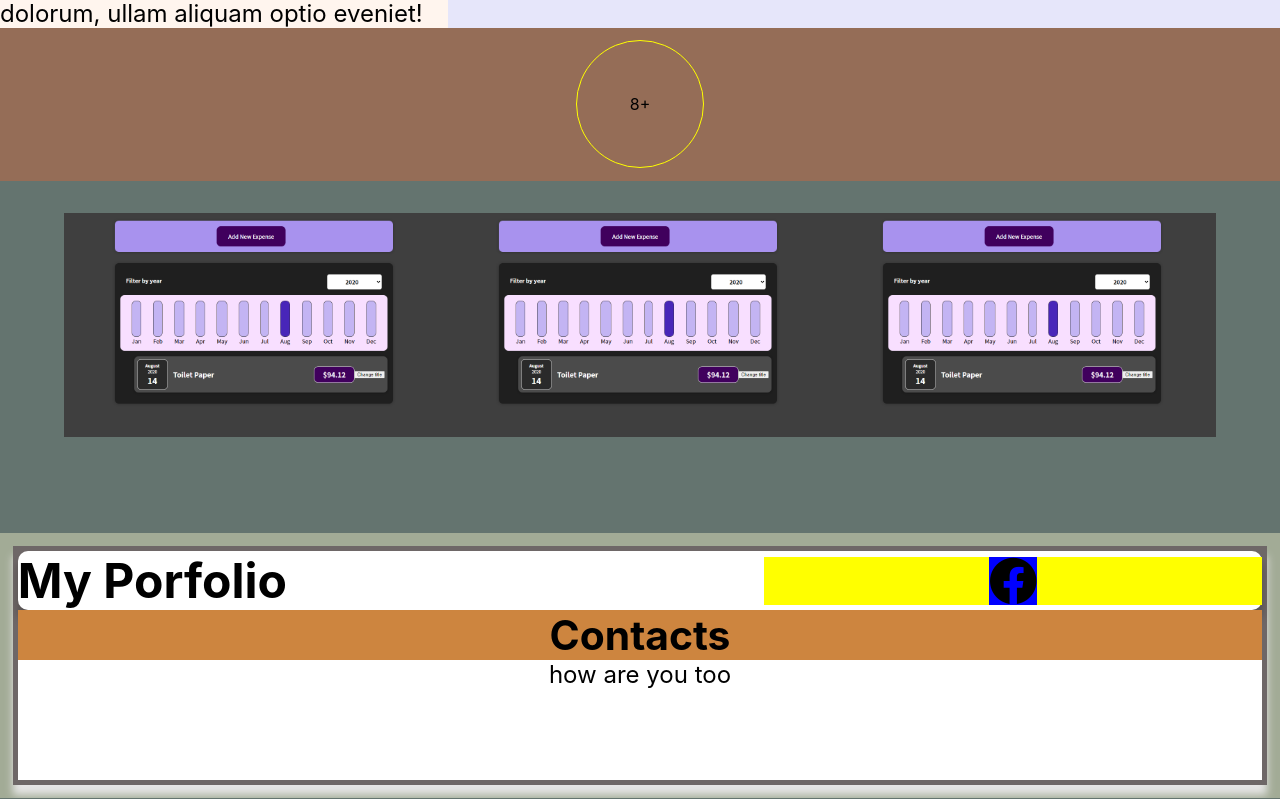
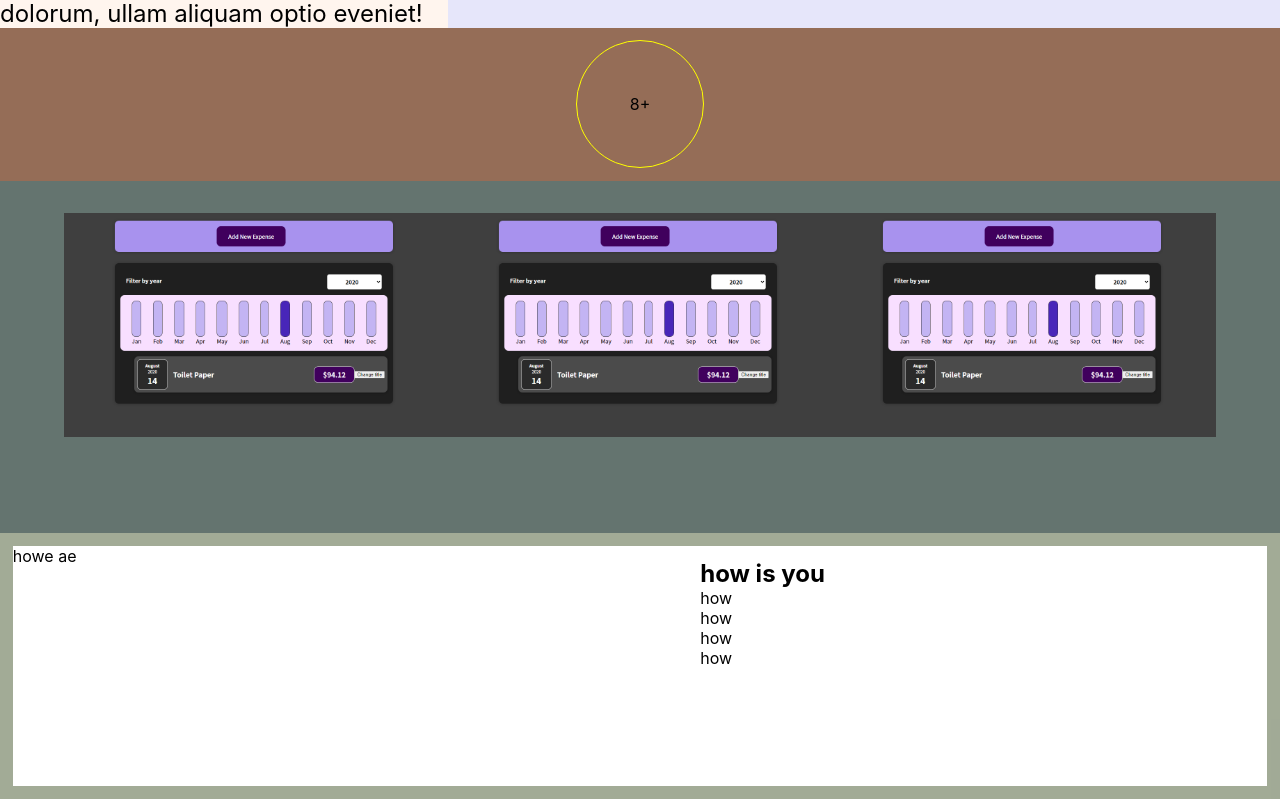
Before and after one commit to sodmod/My-Portfolio, a React (Create React App) app: page / in a window 1280 px wide. Shown: the part 1314-2113 px from the top of the page. Built offline with nearby package versions, Linux system fonts and the light colour scheme.

Commit message:
almost done with footer

```diff
--- a/src/components/Footer/Footer.jsx
+++ b/src/components/Footer/Footer.jsx
@@ -1,28 +1,26 @@
 import React from "react";
 import styles from "./Footer.module.css";
+
+// const strig = "fa-brands fa-facebook";
 
 const Footer = (props) => {
   return (
     <>
       <section className={styles.footer}>
-        <div className={styles.footer__}>
-          <div className={styles.flex}>
-            <div className={styles.foot}>
-              <h1>My Porfolio</h1>
-            </div>
-            <div className={styles.footer_icons}>
-              <div className={styles.icons}>
-                <i className="fa-brands fa-facebook"></i>
-              </div>
-            </div>
+        <div className={styles.footerflex}>
+          <div className={styles.footer_flex1}>
+            <div>howe ae</div>
           </div>
-          <div className={styles.personal_info}>
-            <div className={styles.contacts}>
-              <h2>Contacts</h2>
-            </div>
-            <div className={styles.contacts_info}>
-              <div className={styles.contacts_info__}>
-                <p>how are you too</p>
+          <div className={styles.footer_flex2}>
+            <div className={styles.abouts}>
+              <div className={styles.contents}>
+                <div className={styles.ab}>
+                  <h2>how is you</h2>
+                  <li>how</li>
+                  <li>how</li>
+                  <li>how</li>
+                  <li>how</li>
+                </div>
               </div>
             </div>
           </div>
--- a/src/components/Footer/Footer.module.css
+++ b/src/components/Footer/Footer.module.css
@@ -1,11 +1,44 @@
 .footer {
-  max-width: 100vw;
+  max-width: 100%;
   background-color: rgba(241, 240, 200, 0.434);
-  min-height: 25vh;
+  min-height: 30vh;
   padding: 1%;
   position: relative;
 }
-.footer__ {
+
+.footerflex {
+  display: flex;
+  background-color: white;
+  min-height: inherit;
+  min-width: inherit;
+}
+
+.footer_flex1 {
+  min-width: 30%;
+}
+
+.footer_flex2 {
+  min-width: 70%;
+  padding: 1%;
+}
+
+.abouts {
+  display: flex;
+  gap: 1%;
+  justify-content: center;
+}
+
+.contents {
+  width: 30%;
+}
+
+.ab li {
+  display: grid;
+  list-style: none;
+  row-gap: 2px;
+}
+
+.abouts .footer_flex {
   background-color: rgb(110, 103, 103);
   position: relative;
   max-width: inherit;
@@ -13,45 +46,3 @@
   padding: 0.4%;
   box-shadow: 0 10px 0.5rem rgb(230, 229, 229);
 }
-.flex {
-  display: flex;
-  width: 100%;
-  background-color: white;
-  box-shadow: 0 10px 0.5rem rgba(12, 11, 11, 0.267);
-  border-radius: 10px;
-}
-.foot {
-  width: 60%;
-}
-.footer_icons {
-  background-color: yellow;
-  display: flex;
-  width: 40%;
-  gap: 20%;
-  margin: auto;
-  justify-content: center;
-}
-
-.icons i {
-  font-size: xxx-large;
-  background-color: blue;
-}
-
-.contacts {
-  background-color: peru;
-  text-align: center;
-  font-size: 170%;
-}
-
-.contacts_info {
-  background-color: green;
-  height: 15vh;
-  width: 100%;
-}
-
-.contacts_info__ {
-  background-color: white;
-  height: inherit;
-  margin: auto;
-  text-align: center;
-}
```
